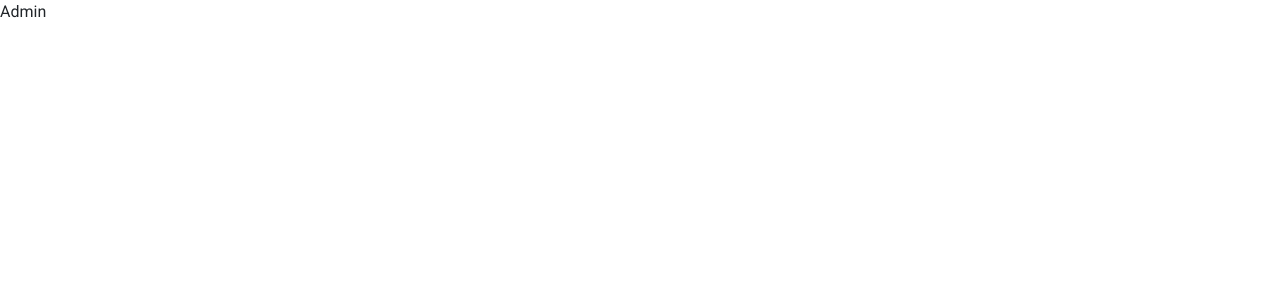
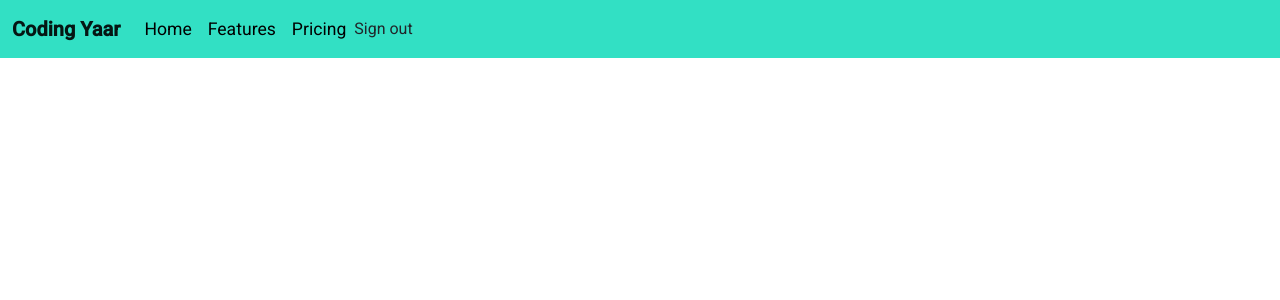
Before and after one commit to Muhammad-Salman-Hassan/frontendDocx, a React (Create React App) app: page /admin in a window 1280 px wide. Shown: the top 300 px of the page. Built offline with nearby package versions, Linux system fonts and the light colour scheme.

Commit message:
ADMIN RBAC

```diff
--- /dev/null
+++ b/src/components/Navbar/Navbar.js
@@ -0,0 +1,62 @@
+import React from 'react'
+import "./nav.css"
+import axios from 'axios'
+import Cookies from 'universal-cookie'
+import { useNavigate } from 'react-router-dom'
+const Navbar = () => {
+    const cookies= new Cookies()
+    const navigate=useNavigate()
+    const signout=async()=>{
+        try {
+          const res = await axios.get("http://localhost:3001/logout",{withCredentials: true});
+          if(res.status===200){
+            cookies.set("isAuth",res.data.isAuth)
+            localStorage.setItem("isAuth",res.data.isAuth)
+
+            setTimeout(() => {
+              navigate("/login");
+            }, 1500);
+
+          }
+        } catch (error) {
+          console.log(error)
+        }
+
+      }
+  return (
+    <>
+    <nav class="navbar navbar-expand-lg navbar-light" style={{backgroundColor:"#32E0C4"}}>
+    <div class="container-fluid my-container-fluid ">
+        <a class="navbar-brand fw-bold d-lg-none" href="#">Coding Yaar</a>
+        <button class="navbar-toggler" type="button" data-bs-toggle="collapse" data-bs-target="#navbarNav"
+            aria-controls="navbarNav" aria-expanded="false" aria-label="Toggle navigation">
+            <span class="navbar-toggler-icon"></span>
+        </button>
+        <div class="collapse navbar-collapse " id="navbarNav">
+            <ul class="navbar-nav d-flex justify-content-between align-items-center w-25">
+                <a class="navbar-brand fw-bold d-none d-lg-block" href="#">Coding Yaar</a>
+                <li class="nav-item">
+                    <a class="nav-link active" aria-current="page" href="#">Home</a>
+                </li>
+                <li class="nav-item">
+                    <a class="nav-link" href="#">Features</a>
+                </li>
+                <li class="nav-item">
+                    <a class="nav-link" href="#">Pricing</a>
+                </li>
+                <li class="nav-item">
+                <button class="dropdown-item" onClick={signout}>
+                Sign out
+              </button>
+                </li>
+            </ul>
+        </div>
+    </div>
+</nav>
+
+
+    </>
+  )
+}
+
+export default Navbar
--- /dev/null
+++ b/src/components/Navbar/nav.css
@@ -0,0 +1,7 @@
+.navbar .navbar-nav .nav-link {
+    color: #000000;
+    font-size: 1.1em;
+}
+.navbar .navbar-nav .nav-link:hover{
+    color: #808080;
+}
--- a/src/pages/Admin.js
+++ b/src/pages/Admin.js
@@ -1,8 +1,11 @@
 import React from 'react'
+import Navbar from '../components/Navbar/Navbar'
 
 const Admin = () => {
   return (
-    <div>Admin</div>
+    <div>
+      <Navbar/>
+    </div>
   )
 }
 
--- a/src/pages/Login/Login.js
+++ b/src/pages/Login/Login.js
@@ -47,7 +47,12 @@ const Login = () => {
         }
 
         setTimeout(() => {
-          navigate("/userprofile");
+          if(res.data.role==="user"){
+            navigate("/userprofile");
+          }else{
+            navigate("/admin");
+          }
+
         }, 3000);
        }
     } catch (e) {
```
Also changed, not shown: public/manifest.json.
